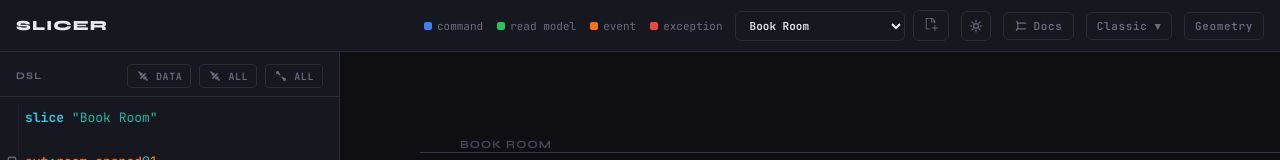
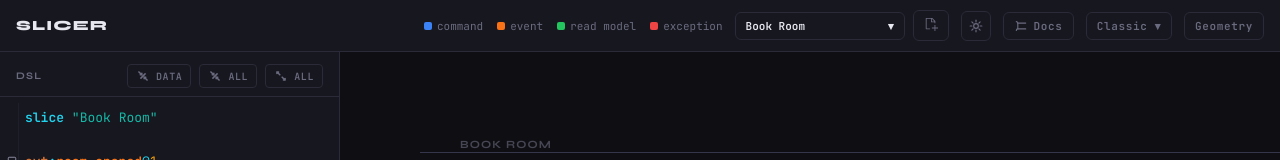
Before and after one commit to Suigi/slicr, a React (Vite) app: page / in a window 1280 px wide. Shown: the top 160 px of the page. Built offline with nearby package versions, Linux system fonts and the light colour scheme.

Commit message:
custom dropdown for slice selector

```diff
--- a/src/App.tsx
+++ b/src/App.tsx
@@ -79,6 +79,7 @@ function App() {
   });
   const [editorOpen, setEditorOpen] = useState(false);
   const toggleRef = useRef<HTMLButtonElement>(null);
+  const sliceMenuRef = useRef<HTMLDivElement>(null);
   const routeMenuRef = useRef<HTMLDivElement>(null);
   const skipNextLayoutSaveRef = useRef(false);
   const editorRef = useRef<HTMLDivElement>(null);
@@ -98,6 +99,7 @@ function App() {
   const [docsOpen, setDocsOpen] = useState(false);
   const [hasOpenedDocs, setHasOpenedDocs] = useState(false);
   const [diagramEngineLayout, setDiagramEngineLayout] = useState<DiagramEngineLayout | null>(null);
+  const [sliceMenuOpen, setSliceMenuOpen] = useState(false);
   const [routeMenuOpen, setRouteMenuOpen] = useState(false);
   const [manualNodePositions, setManualNodePositions] = useState<Record<string, { x: number; y: number }>>(
     initialSnapshot.overrides.nodes
@@ -449,6 +451,27 @@ function App() {
 
   useEffect(() => {
     const closeOnOutside = (event: PointerEvent) => {
+      if (!sliceMenuOpen) {
+        return;
+      }
+      const target = event.target;
+      if (!(target instanceof Node)) {
+        return;
+      }
+      const clickedMenu = sliceMenuRef.current?.contains(target) ?? false;
+      if (!clickedMenu) {
+        setSliceMenuOpen(false);
+      }
+    };
+
+    document.addEventListener('pointerdown', closeOnOutside);
+    return () => {
+      document.removeEventListener('pointerdown', closeOnOutside);
+    };
+  }, [sliceMenuOpen]);
+
+  useEffect(() => {
+    const closeOnOutside = (event: PointerEvent) => {
       if (!routeMenuOpen) {
         return;
       }
@@ -574,12 +597,12 @@ function App() {
             <span>command</span>
           </div>
           <div className="legend-item">
+            <div className="legend-dot" style={{ background: 'var(--evt)' }} />
+            <span>event</span>
+          </div>
+          <div className="legend-item">
             <div className="legend-dot" style={{ background: 'var(--rm)' }} />
             <span>read model</span>
-          </div>
-          <div className="legend-item">
-            <div className="legend-dot" style={{ background: 'var(--evt)' }} />
-            <span>event</span>
           </div>
           <div className="legend-item">
             <div className="legend-dot" style={{ background: 'var(--exc)' }} />
@@ -587,33 +610,51 @@ function App() {
           </div>
         </div>
         <div className="slice-controls">
-          <label className="sr-only" htmlFor="slice-select">
-            Select slice
-          </label>
-          <select
-            id="slice-select"
-            className="slice-select"
+          <div className="slice-menu" ref={sliceMenuRef}>
+            <button
+              type="button"
+              className="slice-select-toggle"
               aria-label="Select slice"
-            value={library.selectedSliceId}
-            onChange={(event) => {
-              const selectedId = event.target.value;
+              title="Select slice"
+              onClick={() => setSliceMenuOpen((current) => !current)}
+            >
+              <span className="slice-select-label">{currentSliceName}</span>
+              <span aria-hidden="true">▾</span>
+            </button>
+            {sliceMenuOpen && (
+              <div className="slice-menu-panel" role="menu" aria-label="Slice list">
+                {library.slices.map((slice) => {
+                  const sliceName = getSliceNameFromDsl(slice.dsl);
+                  return (
+                    <button
+                      key={slice.id}
+                      type="button"
+                      role="menuitemradio"
+                      aria-checked={library.selectedSliceId === slice.id}
+                      className="slice-menu-item"
+                      onClick={() => {
                         setSelectedNodeKey(null);
                         setHighlightRange(null);
                         setLibrary((currentLibrary) => {
-                const nextLibrary = selectSlice(currentLibrary, selectedId);
+                          const nextLibrary = selectSlice(currentLibrary, slice.id);
                           if (nextLibrary.selectedSliceId !== currentLibrary.selectedSliceId) {
                             applySelectedSliceOverrides(nextLibrary.selectedSliceId);
                           }
                           return nextLibrary;
                         });
+                        setSliceMenuOpen(false);
                       }}
                     >
-            {library.slices.map((slice) => (
-              <option key={slice.id} value={slice.id}>
-                {getSliceNameFromDsl(slice.dsl)}
-              </option>
-            ))}
-          </select>
+                      <span className="slice-menu-check" aria-hidden="true">
+                        {library.selectedSliceId === slice.id ? '✓' : ''}
+                      </span>
+                      <span>{sliceName}</span>
+                    </button>
+                  );
+                })}
+              </div>
+            )}
+          </div>
           <button
             type="button"
             className="slice-new"
--- a/src/styles.css
+++ b/src/styles.css
@@ -248,7 +248,15 @@ header h1 {
   gap: 8px;
 }
 
-.slice-select {
+.slice-menu {
+  position: relative;
+}
+
+.slice-select-toggle {
+  display: flex;
+  align-items: center;
+  justify-content: space-between;
+  gap: 8px;
   background: var(--surface);
   border: 1px solid var(--border);
   border-radius: 6px;
@@ -259,6 +267,63 @@ header h1 {
   min-width: 170px;
   max-width: 260px;
   padding: 6px 10px;
+  cursor: pointer;
+  transition: border-color 0.15s, color 0.15s;
+}
+
+.slice-select-toggle:hover {
+  border-color: var(--text);
+}
+
+.slice-select-label {
+  overflow: hidden;
+  text-overflow: ellipsis;
+  white-space: nowrap;
+}
+
+.slice-menu-panel {
+  position: absolute;
+  top: calc(100% + 6px);
+  left: 0;
+  min-width: 170px;
+  max-width: 260px;
+  display: flex;
+  flex-direction: column;
+  gap: 2px;
+  padding: 4px;
+  background: var(--surface);
+  border: 1px solid var(--border);
+  border-radius: 8px;
+  box-shadow: 0 8px 20px rgb(0 0 0 / 16%);
+  z-index: 40;
+}
+
+.slice-menu-item {
+  display: flex;
+  align-items: center;
+  gap: 6px;
+  width: 100%;
+  background: transparent;
+  border: 1px solid transparent;
+  border-radius: 6px;
+  color: var(--muted);
+  font-family: 'JetBrains Mono', monospace;
+  font-size: 11px;
+  font-weight: 600;
+  letter-spacing: 0.03em;
+  padding: 6px 8px;
+  cursor: pointer;
+  text-align: left;
+}
+
+.slice-menu-item:hover {
+  border-color: var(--border);
+  color: var(--text);
+}
+
+.slice-menu-check {
+  width: 12px;
+  color: var(--text);
 }
 
 .slice-new {
@@ -308,7 +373,12 @@ header h1 {
     gap: 10px;
   }
 
-  .slice-select {
+  .slice-select-toggle {
+    min-width: 130px;
+    max-width: 170px;
+  }
+
+  .slice-menu-panel {
     min-width: 130px;
     max-width: 170px;
   }
```
Also changed, not shown: 1 other file (tests, documents, lock files or other folders). Lines whose indentation alone changed are shown as unchanged.
